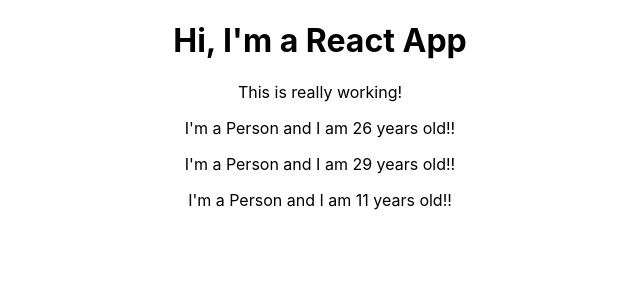
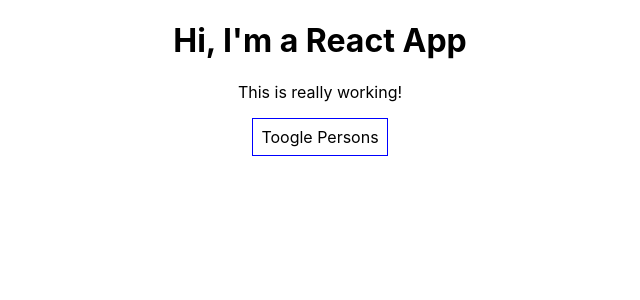
Before and after one commit to BrunoNguyen2905/React-Complete-Guide, a React (Create React App) app: page / in a window 1280 px wide. Shown: the top 300 px of the page, without its empty margins (320-960 px from the left). Built offline with nearby package versions, Linux system fonts and the light colour scheme; the HTML template or start-up script is replaced by a standard one.

Commit message:
completed base features and syntax

```diff
--- a/src/App.js
+++ b/src/App.js
@@ -3,20 +3,128 @@ import './App.css';
 import Person from './Person/Person.js';
 
 class App extends Component {
+  state =  {
+    persons: [
+      { name:'Nhan', age:'19'  },
+      { name:'Quan', age:'21'  },
+      { name:'Khoa', age:'24'  }
+    ],
+    otherState: 'some other values',// this one is untouch because it is just overwritten by switchNameHandler method in name, age and otherState will not be discarded
+    showPersons: false //togglePersonHandler
+
+  }
+   switchNameHandler = (newName) => {
+    //console.log("Was clicked");
+    //this.setState.persons[0].name = 'Nhan Nguyen'; DONT DO THIS
+    this.setState({ //.bind(this) will control what this in this method setState
+      persons: [
+        { name:newName, age:'19'  },
+        { name:'Quan', age:'22'  },
+        { name:'Khoa', age:'24'  }
+      ]
+    });
+  }
+  //<button onClick={() => this.switchNameHandler('Nhan Handsome')}>Switch Name</button> // use arrow function which take no arguments ,
+  // line above implicitly add 'return' keyword in front of this.switchNameHandler() and return a function call
+  //It can be convinient syntax but inefficient . Use .bind() instead
+
+  nameChangeHandler= (event) =>{
+    this.setState({ //.bind(this) will control what this in this method setState
+      persons: [
+        { name:'Nhan', age:'19'  },
+        { name: event.target.value, age:'22'  }, //dymamically update something + onChange in Person.js
+        { name:'Khoa', age:'24'  }
+      ]
+    });
+
+  }
+  //<button onClick={this.switchNameHandler('Nhan Handsome')}>Switch Name</button> is replaced by this.togglePersonHandler
+  //togglePersonsHandler (){} function call will have problem if we want to use this keyword
+
+  togglePersonsHandler = () =>{ //this function + tertiary condition in button to toggle person components
+    const doesShow = this.state.showPersons;
+    this.setState({showPersons: !doesShow});
+
+  };
+
   render() {
+
+    const style = {
+      backgroundColor: 'white',
+      font: 'inherit',
+      border:'1px solid blue',
+      padding: '8px',
+      cursor:'pointer'
+    };
+
+    let persons = null;
+
+    if(this.state.showPersons){
+      persons = (
+        <div>
+            <Person
+            name={this.state.persons[0].name}
+            age ={this.state.persons[0].age}/>
+            <Person
+            name={this.state.persons[1].name}
+            age ={this.state.persons[1].age}
+            click= {this.switchNameHandler.bind(this, 'Nhan!!!!')}
+            changed ={this.nameChangeHandler}> My Hobbies: Soccer</Person>
+            <Person
+            name={this.state.persons[2].name}
+            age ={this.state.persons[2].age}/>
+        </div>
+      );
+    }
+
     return (
       <div className="App">
         <h1>Hi, I'm a React App</h1>
         <p>This is really working!</p>
-        <Person />
-        <Person />
-        <Person />
+        <button
+         style ={style}
+         onClick={this.togglePersonsHandler}>Toogle Persons</button>
+         {persons}
       </div>
     );
   }
 
+  //dont add switchNameHandler() because it will execute immediately when react render this to the DOM
+
+  //state
+  //props
+
+  // return (
+  //   <div className="App">
+  //     <h1>Hi, I'm a React App</h1>
+  //     <p>This is really working!</p>
+  //     <button>Switch Name</button>
+  //     <Person name="Quan" age ="21" />
+  //     <Person  name="Nhan" age ="19">My Hobbies: Soccer</Person>
+  //     <Person name ="Khoa" age="24"/>
+  //   </div>
+  // );
+
+
   // return React.createElement('div', null, 'h1','Hi, I\'m a React App!!!!'); //it does not work because <h1> is not created properly
   // return React.createElement('div', {className: 'App'}, React.createElement('h1', null, 'Does this work now?'));// can use it but it will be more complex and confusing
+
+  // {
+  //   this.state.showPersons === true ?
+  //     <div>
+  //         <Person
+  //         name={this.state.persons[0].name}
+  //         age ={this.state.persons[0].age}/>
+  //         <Person
+  //         name={this.state.persons[1].name}
+  //         age ={this.state.persons[1].age}
+  //         click= {this.switchNameHandler.bind(this, 'Nhan!!!!')}
+  //         changed ={this.nameChangeHandler}> My Hobbies: Soccer</Person>
+  //         <Person
+  //         name={this.state.persons[2].name}
+  //         age ={this.state.persons[2].age}/>
+  //     </div> : null
+  // } NOT IDEAL and OPTIMIZED WAY It versy hard to keep track of which expression is reponsible for
 }
 
 
--- /dev/null
+++ b/src/Person/Person.css
@@ -0,0 +1,10 @@
+
+
+.Person{
+   width: 60%;
+   margin:16px auto;
+   border: 1px solid #eee;
+   box-shadow: 0 2px 3px #ccc;
+    padding: 16px;
+    text-align:center;
+}
--- a/src/Person/Person.js
+++ b/src/Person/Person.js
@@ -1,9 +1,24 @@
 import React from 'react';
-
+import './Person.css';
 
 // A component is just a function which returns some JSX, some HTML
-const person = () => {
-    return <p>I'm a Person and I am {Math.floor(Math.random()*30)} years old!!</p>
+// const person = () => {
+//     return <p>I'm a Person and I am {Math.floor(Math.random()*30)} years old!!</p>
+// };
+
+// children property(which is a reserved word)(cannot pass anything as children) prefers to any
+// elements include plain text which have opening and closing tag of that component
+
+// pass a method as a reference to a property in App.js , and now we can use click property in Person.js
+
+//onChange: change immediately when sth changes
+const person = (props) => {
+    return (
+        <div className="Person">
+        <p onClick = {props.click}>I'm {props.name} and I am {props.age} years old!!</p>
+        <p>{props.children}</p>
+        <input type="text" onChange={props.changed} value = {props.name} />
+        </div>
+    )
 };
-
 export default person;
```
